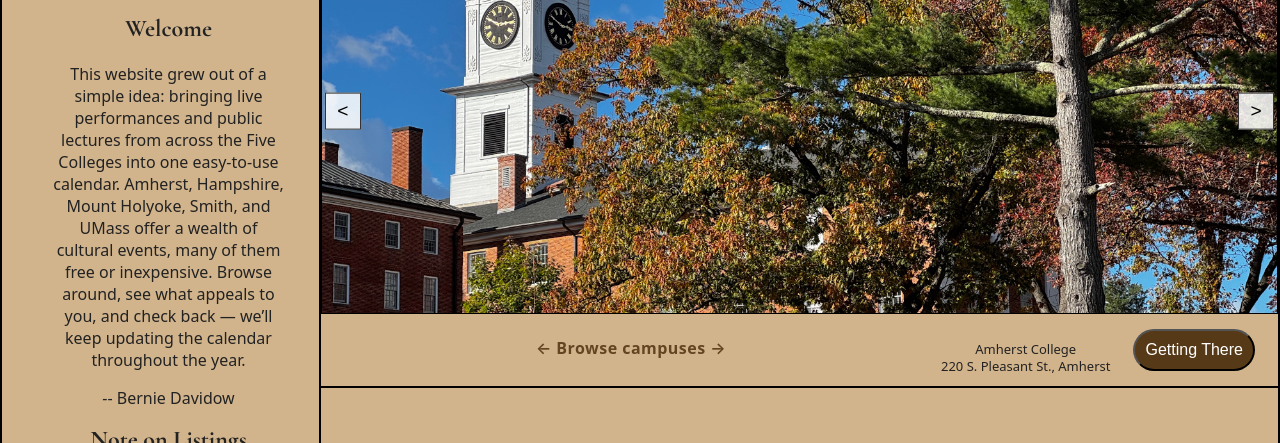
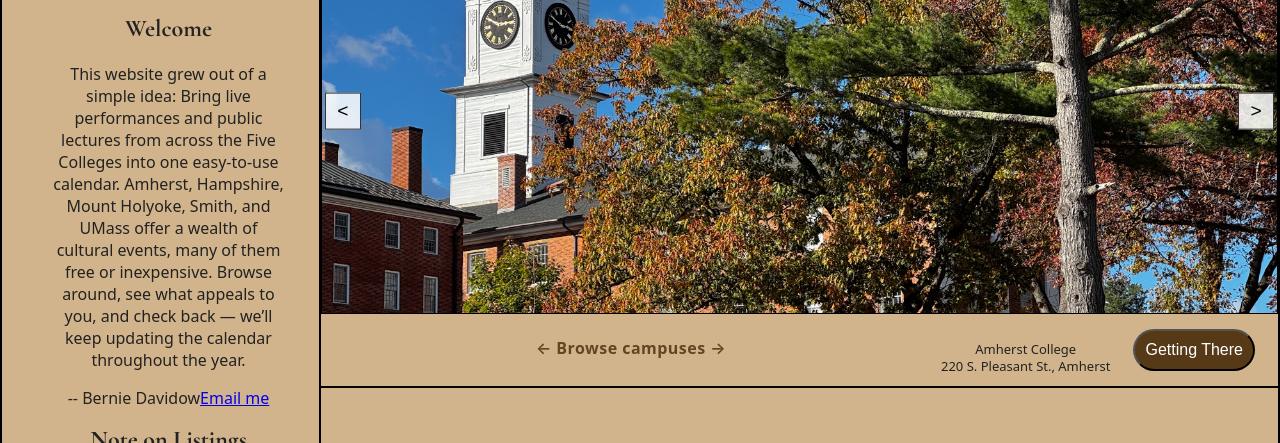
Before and after one commit to TAgeeTD/FiveCollegeFootlights, a website: page index.html in a window 1280 px wide. Shown: the part 357-800 px from the top of the page. Drawn offline with nearby package versions, Linux system fonts and the light colour scheme.

Commit message:
changes in sidebar

```diff
--- a/index.html
+++ b/index.html
@@ -40,14 +40,16 @@
         <img src="images/5MasksLogo.png" alt="5 College Footlights LogoJPG" />
         <h2 id="welcome">Welcome</h2>
         <p class="sidebar-text">
-          This website grew out of a simple idea: bringing live performances and
+          This website grew out of a simple idea: Bring live performances and
           public lectures from across the Five Colleges into one easy-to-use
           calendar. Amherst, Hampshire, Mount Holyoke, Smith, and UMass offer a
           wealth of cultural events, many of them free or inexpensive. Browse
           around, see what appeals to you, and check back — we’ll keep updating
           the calendar throughout the year.
         </p>
-        <p class="sidebar-text-name">-- Bernie Davidow</p>
+        <p class="sidebar-text-name">
+          -- <span id="email">Bernie Davidow</span>
+        </p>
         <h2>Note on Listings</h2>
         <p class="sidebar-text">
           We note which events are free and include ticket prices whenever
```
